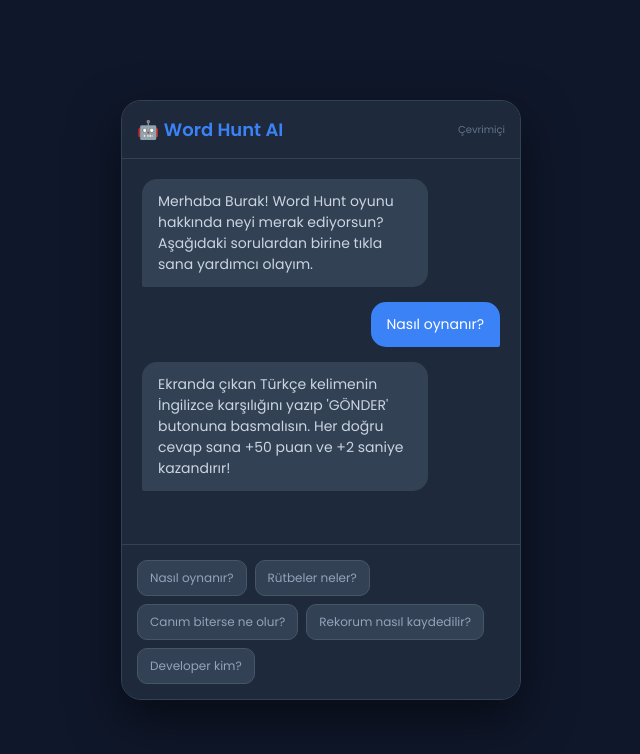
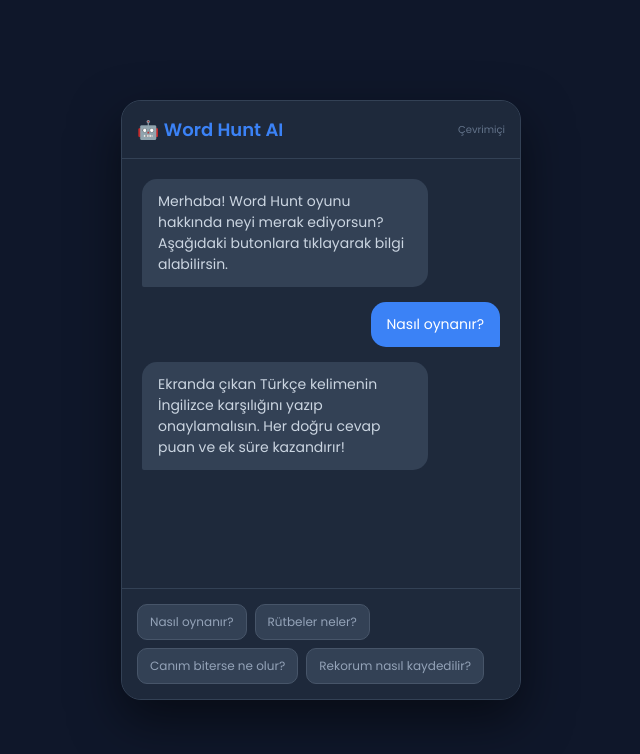
Before and after one commit to 1wordhunt/Oyun-yapay-zekas-, a plain HTML site: page İndex.html in a window 1280 px wide. Both pictures are taken after a click on the button "Nasıl oynanır?". Shown: the whole page, without its empty margins (319-959 px from the left). Drawn offline with Linux system fonts and the light colour scheme.

Commit message:
İndex.html

```diff
--- a/İndex.html
+++ b/İndex.html
@@ -12,22 +12,18 @@
 
         .ai-container { width: 95%; max-width: 400px; height: 600px; background: var(--card); border-radius: 20px; display: flex; flex-direction: column; overflow: hidden; border: 1px solid #334155; box-shadow: 0 20px 50px rgba(0,0,0,0.5); }
 
-        /* Header */
         .ai-header { padding: 15px; background: #1e293b; border-bottom: 1px solid #334155; display: flex; align-items: center; justify-content: space-between; }
         .ai-header h2 { font-size: 18px; color: var(--primary); }
 
-        /* Chat Area */
         #chat-content { flex: 1; padding: 20px; overflow-y: auto; display: flex; flex-direction: column; gap: 15px; }
         .msg { max-width: 80%; padding: 12px 16px; border-radius: 15px; font-size: 14px; line-height: 1.5; position: relative; }
         .user-msg { align-self: flex-end; background: var(--primary); color: white; border-bottom-right-radius: 2px; }
         .bot-msg { align-self: flex-start; background: #334155; color: #cbd5e1; border-bottom-left-radius: 2px; }
 
-        /* Question Buttons */
         .ai-footer { padding: 15px; background: #1e293b; display: flex; flex-wrap: wrap; gap: 8px; border-top: 1px solid #334155; }
         .q-btn { background: #334155; border: 1px solid #475569; color: #94a3b8; padding: 8px 12px; border-radius: 10px; font-size: 12px; cursor: pointer; transition: 0.3s; }
         .q-btn:hover { background: var(--primary); color: white; border-color: var(--primary); }
 
-        /* Scrollbar Styling */
         #chat-content::-webkit-scrollbar { width: 4px; }
         #chat-content::-webkit-scrollbar-thumb { background: #475569; border-radius: 10px; }
     </style>
@@ -41,7 +37,7 @@
     </div>
 
     <div id="chat-content">
-        <div class="msg bot-msg">Merhaba Burak! Word Hunt oyunu hakkında neyi merak ediyorsun? Aşağıdaki sorulardan birine tıkla sana yardımcı olayım.</div>
+        <div class="msg bot-msg">Merhaba! Word Hunt oyunu hakkında neyi merak ediyorsun? Aşağıdaki butonlara tıklayarak bilgi alabilirsin.</div>
     </div>
 
     <div class="ai-footer">
@@ -49,33 +45,26 @@
         <button class="q-btn" onclick="askAI('Rütbeler neler?')">Rütbeler neler?</button>
         <button class="q-btn" onclick="askAI('Canım biterse ne olur?')">Canım biterse ne olur?</button>
         <button class="q-btn" onclick="askAI('Rekorum nasıl kaydedilir?')">Rekorum nasıl kaydedilir?</button>
-        <button class="q-btn" onclick="askAI('Developer kim?')">Developer kim?</button>
     </div>
 </div>
 
 <script>
     const responses = {
-        "Nasıl oynanır?": "Ekranda çıkan Türkçe kelimenin İngilizce karşılığını yazıp 'GÖNDER' butonuna basmalısın. Her doğru cevap sana +50 puan ve +2 saniye kazandırır!",
-        "Rütbeler neler?": "0-200: Çaylak Bronz, 200-500: Demir Gri, 500-1000: Altın Sarı, 1000-2000: Elmas Mavi ve 2000+: Elit Kırmızı!",
-        "Canım biterse ne olur?": "Toplam 3 canın var. Her yanlış cevapta bir kalbin gider. Canların tamamen biterse oyun sona erer ve ana menüye dönersin.",
-        "Rekorum nasıl kaydedilir?": "Oyun bittiğinde aldığın puan eski rekorundan yüksekse, sistem otomatik olarak Firebase veritabanına yeni rekorunu işler.",
-        "Developer kim?": "Bu efsane oyunun geliştiricisi **Developer Burak**'tır! Kendisi tam bir kod canavarıdır. 😎"
+        "Nasıl oynanır?": "Ekranda çıkan Türkçe kelimenin İngilizce karşılığını yazıp onaylamalısın. Her doğru cevap puan ve ek süre kazandırır!",
+        "Rütbeler neler?": "0-200: Bronz, 200-500: Demir, 500-1000: Altın, 1000-2000: Elmas ve 2000+: Elit rütbesine ulaşırsın!",
+        "Canım biterse ne olur?": "Toplam 3 canın var. Canların biterse oyun sona erer ve ana menüye yönlendirilirsin.",
+        "Rekorum nasıl kaydedilir?": "Aldığın en yüksek puan otomatik olarak dünya sıralamasına kaydedilir."
     };
 
     function askAI(question) {
         const chat = document.getElementById('chat-content');
-
-        // Kullanıcı sorusunu ekle
         chat.innerHTML += `<div class="msg user-msg">${question}</div>`;
 
-        // AI Yazıyor efekti gibi ufak bir bekleme
         setTimeout(() => {
-            const reply = responses[question] || "Üzgünüm, bu konuda henüz eğitilmedim.";
+            const reply = responses[question];
             chat.innerHTML += `<div class="msg bot-msg">${reply}</div>`;
-
-            // Otomatik aşağı kaydır
             chat.scrollTop = chat.scrollHeight;
-        }, 600);
+        }, 500);
     }
 </script>
 
```
